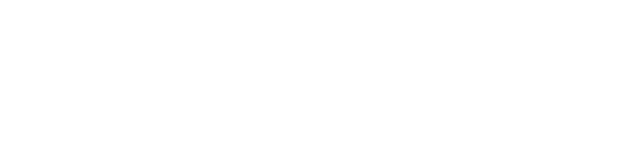
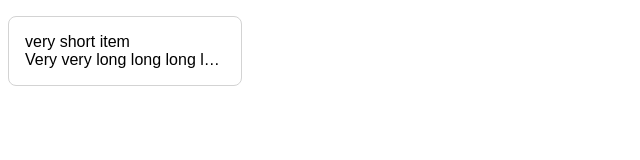
Before and after one commit to Adir-SL/nonsense, a plain HTML site: page index.html in a window 1280 px wide. Shown: the whole page, without its empty margins (0-640 px from the left). Drawn offline with Linux system fonts and the light colour scheme.

Commit message:
Update index.html

```diff
--- a/index.html
+++ b/index.html
@@ -4,8 +4,43 @@
     <meta charset="UTF-8">
     <meta name="viewport" content="width=device-width, initial-scale=1.0">
     <title>Non sense</title>
+
+    <style>
+        body{
+            font-family: sans-serif;
+        }
+        ul{
+            border: 1px solid lightgray;
+            width: 200px;
+            padding: 16px;
+            border-radius: 8px;
+            position: relative;
+            overflow: visible;
+            list-style: none;
+        }
+        ul li{
+            white-space: nowrap;
+            overflow: hidden;
+            text-overflow: ellipsis;
+            position: relative;
+        }
+        ul li:hover{
+            overflow: visible;
+        }
+        ul li:hover{
+            content: attr(tooltip);
+            position: static;
+            width: fit-content;
+            background-color: white;
+            top: 0;
+            left: 0;
+        }
+    </style>
 </head>
 <body>
-
+    <ul>
+        <li tooltip="very short item">very short item</li>
+        <li tooltip="Very very long long long long long long item">Very very long long long long long long item</li>
+    </ul>
 </body>
 </html>
```
